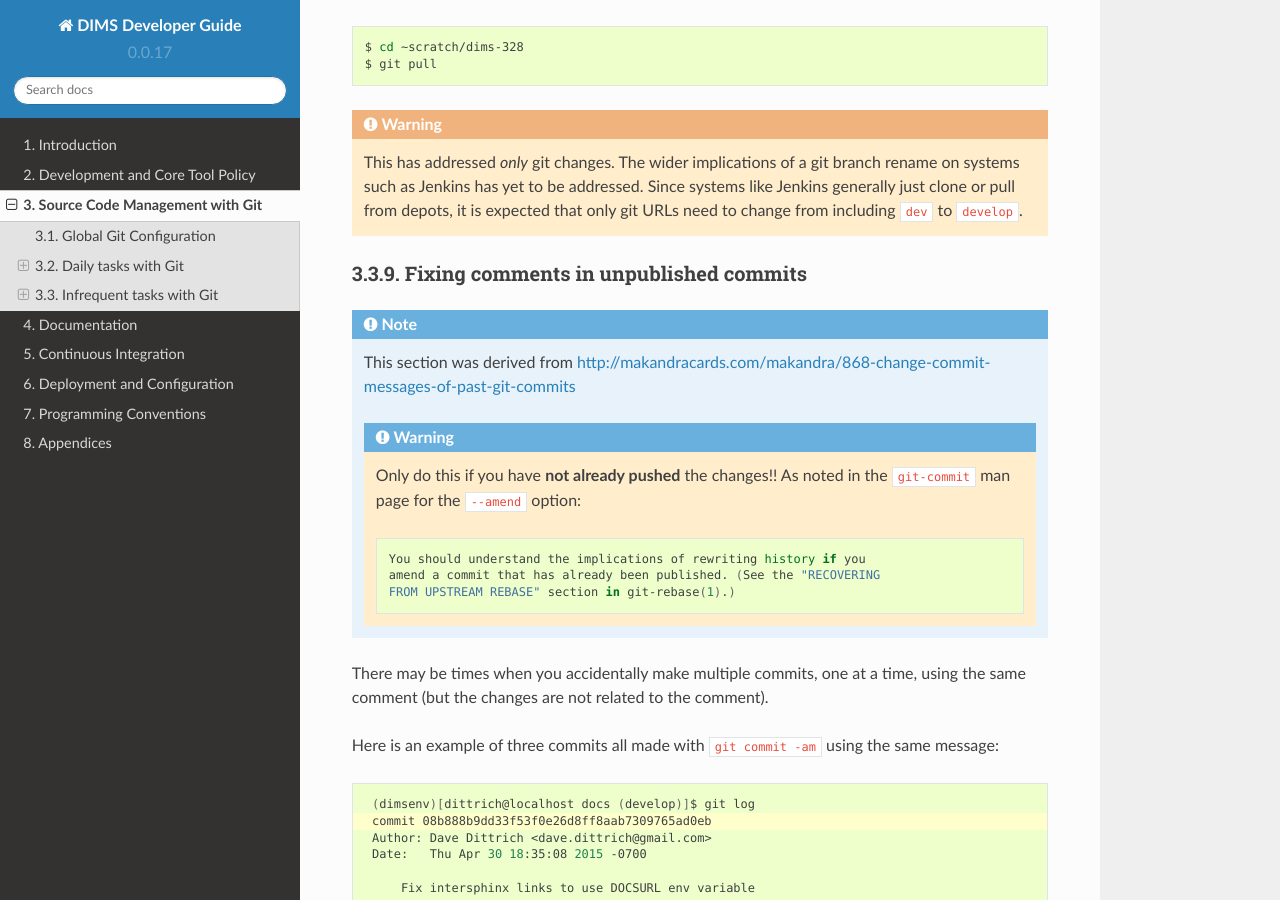
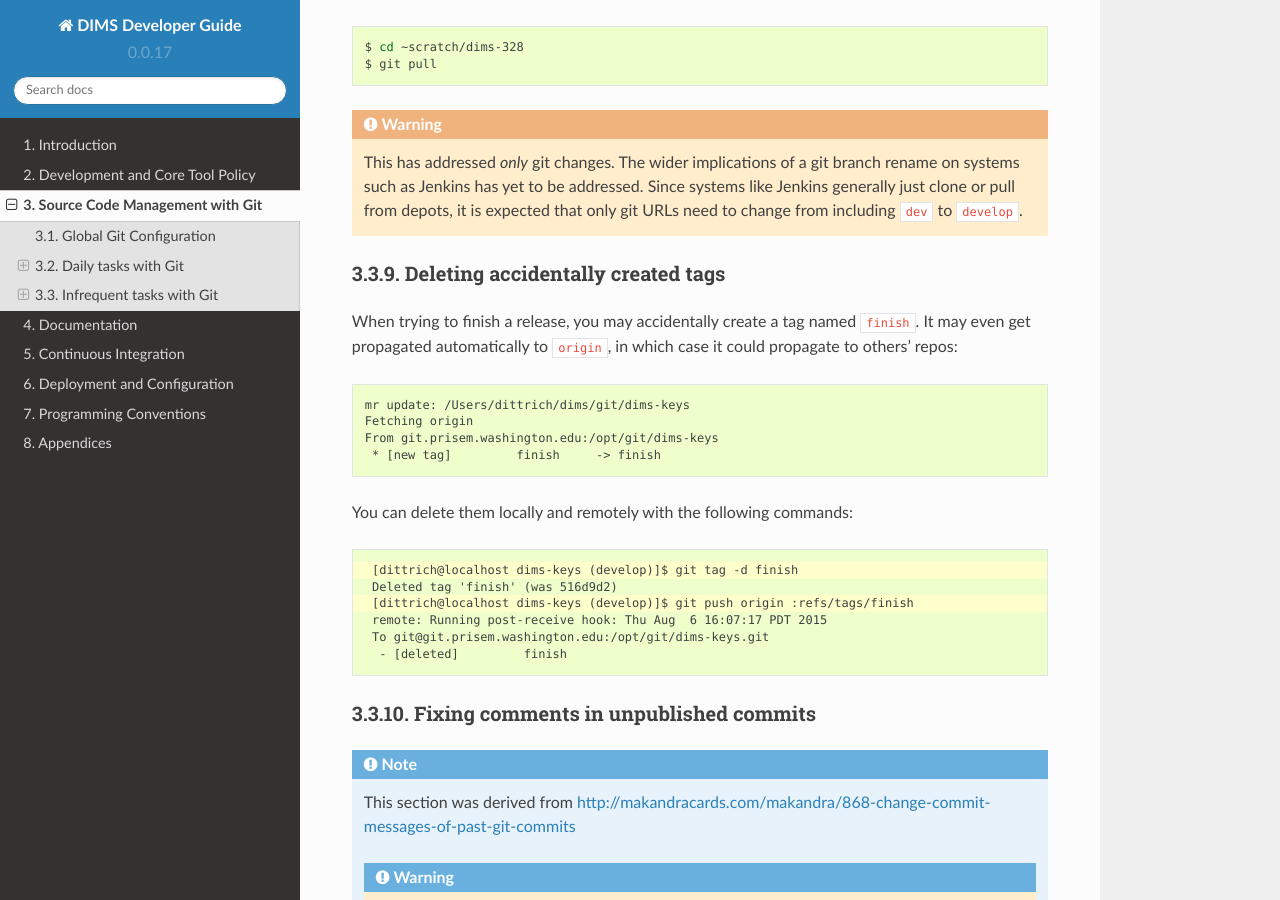
Before and after one commit to uw-dims/dims-devguide, a Sphinx documentation site: the page built from docs/source/sourcemanagement.rst, in a window 1280 px wide and 900 px high, scrolled down 23717 px. Built offline with Sphinx 7.4.7 and the Read the Docs theme 2.0.0, drawn with Linux system fonts in a browser that asks for light colours; pages that are not in the unit, such as notebooks, are missing from menus.

Commit message:
Add subsection on how to delete unwanted tags

```diff
--- a/docs/source/sourcemanagement.rst
+++ b/docs/source/sourcemanagement.rst
@@ -1483,6 +1487,39 @@ Finally, we switch back to `user1` and pull changes made by `user2`:
     systems like Jenkins generally just clone or pull from depots, it is
     expected that only git URLs need to change from including ``dev`` to
     ``develop``.
+
+..
+
+.. _deletingtags:
+
+Deleting accidentally created tags
+~~~~~~~~~~~~~~~~~~~~~~~~~~~~~~~~~~
+
+When trying to finish a release, you may accidentally create a tag
+named ``finish``.  It may even get propagated automatically to
+``origin``, in which case it could propagate to others' repos:
+
+.. code-block:: none
+
+    mr update: /Users/dittrich/dims/git/dims-keys
+    Fetching origin
+    From git.prisem.washington.edu:/opt/git/dims-keys
+     * [new tag]         finish     -> finish
+
+..
+
+You can delete them locally and remotely with the
+following commands:
+
+.. code-block:: none
+   :emphasize-lines: 1,3
+
+    [dittrich@localhost dims-keys (develop)]$ git tag -d finish
+    Deleted tag 'finish' (was 516d9d2)
+    [dittrich@localhost dims-keys (develop)]$ git push origin :refs/tags/finish
+    remote: Running post-receive hook: Thu Aug  6 16:07:17 PDT 2015
+    To git@git.prisem.washington.edu:/opt/git/dims-keys.git
+     - [deleted]         finish
 
 ..
 
```
Also changed, not shown: other parts of docs/source/sourcemanagement.rst (+4 -0 lines).
